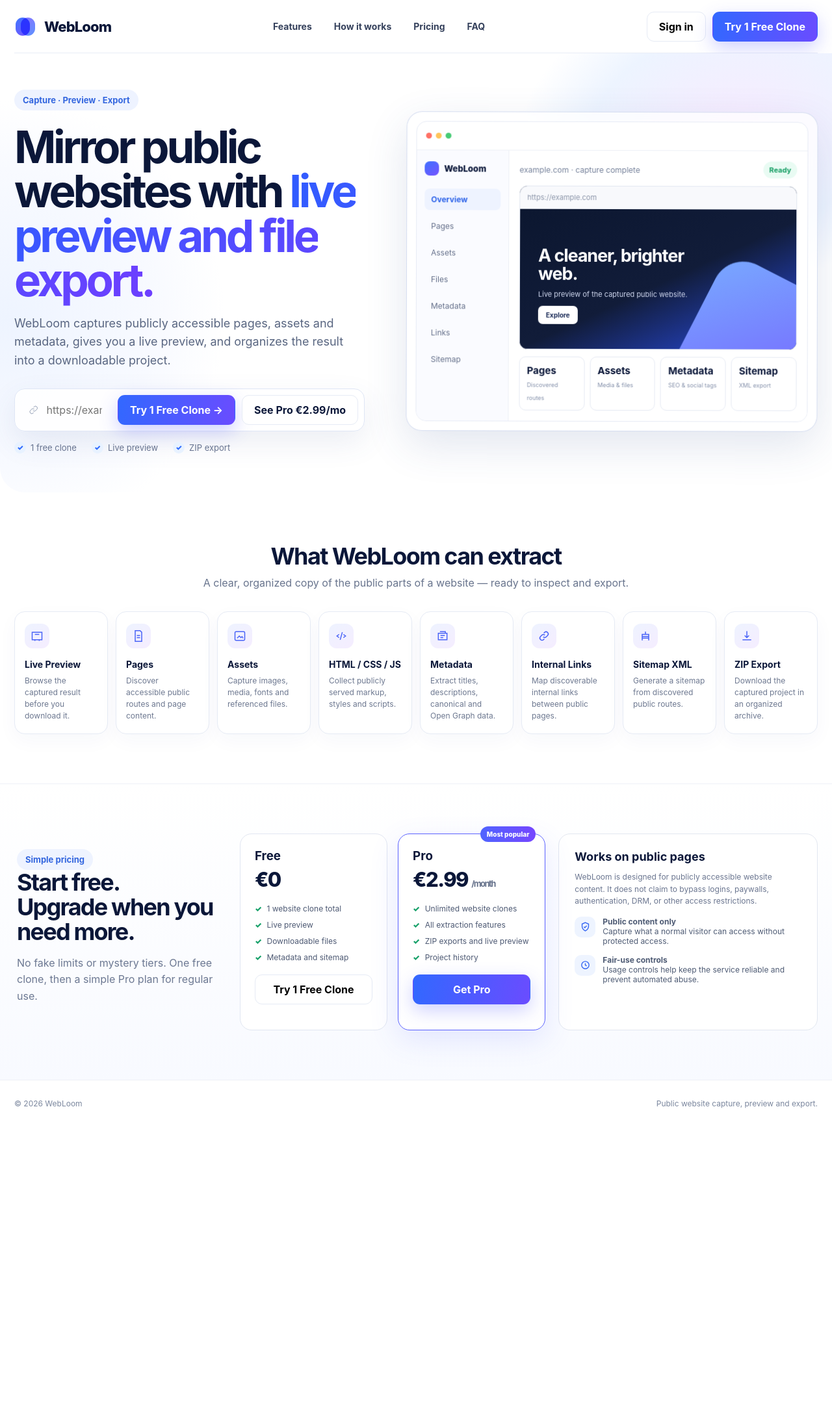
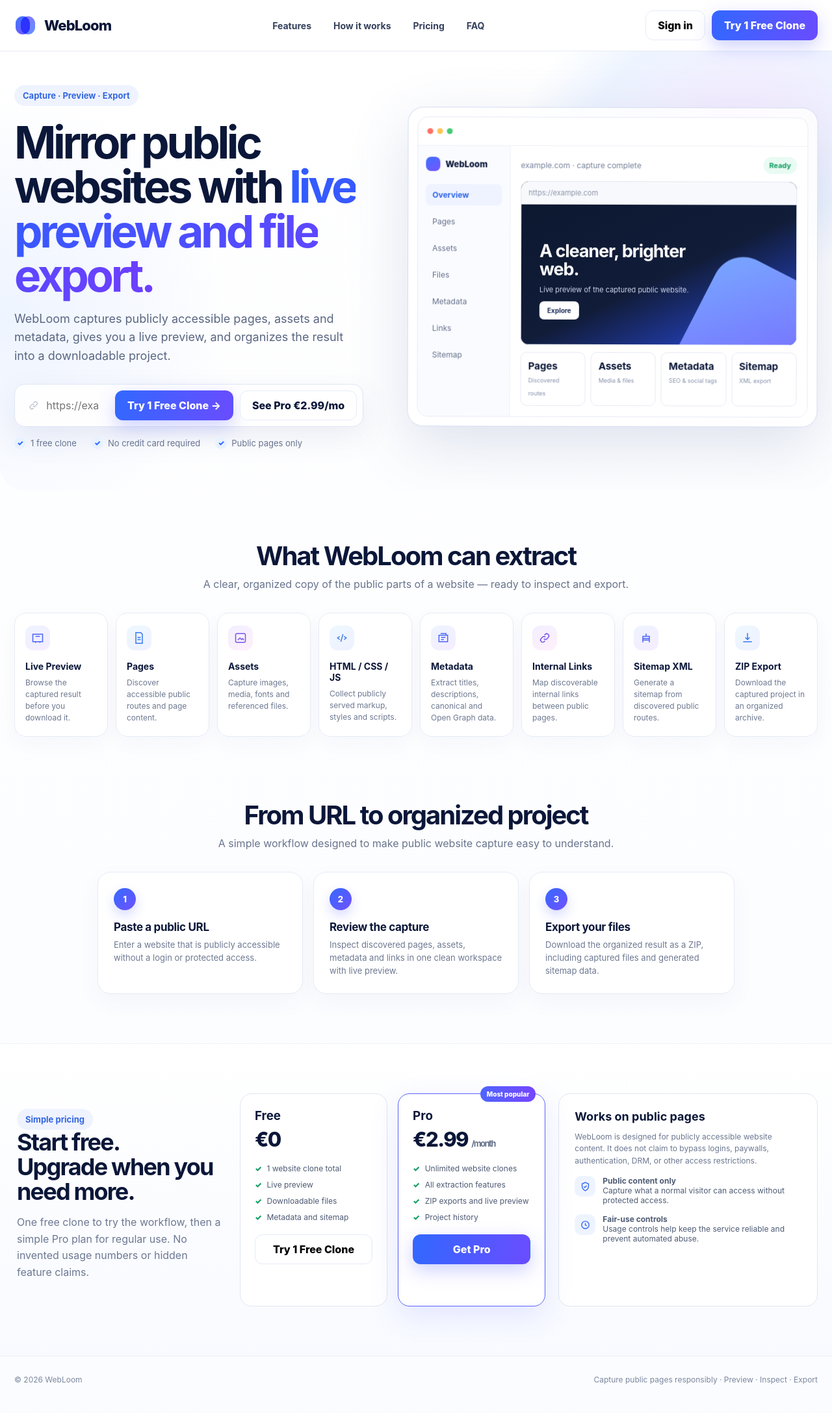
Before and after one commit to greenman9909-cmd/spa-ripper, a Flask app: page / in a window 1280 px wide. Shown: the whole page at 65% size. Before the commit the page ends 1706 px from the top, so only its background shows below. Run offline with Flask 3, Linux system fonts and the light colour scheme.

Commit message:
Polish WebLoom landing page

```diff
--- a/web/templates/index.html
+++ b/web/templates/index.html
@@ -13,11 +13,11 @@
     }
     *{box-sizing:border-box}
     html{scroll-behavior:smooth}
-    body{margin:0;font-family:Inter,ui-sans-serif,system-ui,-apple-system,BlinkMacSystemFont,"Segoe UI",sans-serif;color:var(--ink);background:#fff}
+    body{margin:0;font-family:Inter,ui-sans-serif,system-ui,-apple-system,BlinkMacSystemFont,"Segoe UI",sans-serif;color:var(--ink);background:linear-gradient(180deg,#ffffff 0%,#fbfcff 100%);-webkit-font-smoothing:antialiased;text-rendering:optimizeLegibility}
     button,input{font:inherit}
     a{color:inherit;text-decoration:none}
     .wrap{width:min(1420px,calc(100% - 44px));margin:auto}
-    .nav{height:82px;display:flex;align-items:center;justify-content:space-between;gap:28px;border-bottom:1px solid rgba(229,234,245,.85)}
+    .site-header{position:sticky;top:0;z-index:60;background:rgba(255,255,255,.86);backdrop-filter:blur(18px);-webkit-backdrop-filter:blur(18px);border-bottom:1px solid rgba(225,231,243,.82)}.nav{height:78px;display:flex;align-items:center;justify-content:space-between;gap:28px}
     .brand{display:flex;align-items:center;gap:12px;font-size:22px;font-weight:800;letter-spacing:-.04em}
     .logo{width:34px;height:34px;position:relative}
     .logo:before,.logo:after{content:"";position:absolute;border-radius:18px;width:22px;height:28px;top:3px}
@@ -25,13 +25,13 @@
     .logo:after{right:2px;background:linear-gradient(145deg,#7e63ff,#4b86ff);mix-blend-mode:multiply;opacity:.9}
     .links{display:flex;align-items:center;gap:34px;font-size:14px;font-weight:650;color:#35415c}
     .navcta{display:flex;gap:10px;align-items:center}
-    .btn{border:1px solid var(--line);border-radius:11px;padding:12px 18px;background:#fff;font-weight:750;cursor:pointer;transition:.2s}
-    .btn:hover{transform:translateY(-1px);box-shadow:0 9px 24px rgba(49,78,148,.1)}
+    .btn{border:1px solid var(--line);border-radius:12px;padding:12px 18px;background:#fff;font-weight:780;cursor:pointer;transition:transform .18s ease,box-shadow .18s ease,border-color .18s ease,background .18s ease;display:inline-flex;align-items:center;justify-content:center;gap:7px}
+    .btn:hover{transform:translateY(-2px);box-shadow:0 12px 28px rgba(49,78,148,.12);border-color:#d7deef}.btn:active{transform:translateY(0)}.btn:focus-visible,input:focus-visible,a:focus-visible{outline:3px solid rgba(54,103,255,.18);outline-offset:3px}
     .btn.primary{border-color:transparent;color:#fff;background:linear-gradient(100deg,var(--blue),var(--violet));box-shadow:0 10px 28px rgba(72,83,255,.26)}
     .hero{position:relative;overflow:hidden;border-radius:0 0 38px 38px}
     .hero:before{content:"";position:absolute;width:680px;height:680px;border-radius:50%;left:-330px;top:70px;background:radial-gradient(circle,#eef4ff 0,#f8faff 48%,rgba(255,255,255,0) 70%)}
     .hero:after{content:"";position:absolute;width:680px;height:480px;right:-190px;top:-120px;background:radial-gradient(ellipse,#f7ebff 0,#edf4ff 48%,rgba(255,255,255,0) 72%);transform:rotate(-14deg)}
-    .hero-grid{position:relative;z-index:2;display:grid;grid-template-columns:.92fr 1.08fr;gap:64px;align-items:center;min-height:590px;padding:56px 0 60px}
+    .hero-grid{position:relative;z-index:2;display:grid;grid-template-columns:.92fr 1.08fr;gap:68px;align-items:center;min-height:580px;padding:52px 0 64px}
     .eyebrow{display:inline-flex;align-items:center;gap:8px;background:#eef3ff;color:#3366df;border-radius:999px;padding:8px 13px;font-size:13px;font-weight:750}
     h1{font-size:clamp(46px,5.4vw,78px);line-height:.99;letter-spacing:-.062em;margin:22px 0 18px;max-width:690px}
     .grad{background:linear-gradient(90deg,#315cff,#6d3fff);-webkit-background-clip:text;background-clip:text;color:transparent}
@@ -43,7 +43,7 @@
     .subline{display:flex;gap:23px;flex-wrap:wrap;margin-top:16px;font-size:13px;color:#67738f}
     .check{display:flex;gap:7px;align-items:center}
     .dotcheck{width:18px;height:18px;border-radius:50%;background:#e8f2ff;color:#2d69ff;display:grid;place-items:center;font-weight:900;font-size:11px}
-    .preview{background:rgba(255,255,255,.76);border:1px solid rgba(211,220,240,.95);border-radius:24px;padding:14px;box-shadow:var(--shadow);backdrop-filter:blur(10px);transform:rotate(.15deg)}
+    .preview{background:rgba(255,255,255,.8);border:1px solid rgba(211,220,240,.95);border-radius:24px;padding:14px;box-shadow:0 30px 90px rgba(67,91,154,.17);backdrop-filter:blur(12px);transform:rotate(.15deg);transition:transform .3s ease,box-shadow .3s ease}.preview:hover{transform:translateY(-3px) rotate(0);box-shadow:0 36px 100px rgba(67,91,154,.21)}
     .window{overflow:hidden;border-radius:16px;background:#fff;border:1px solid #e7ebf5}
     .wtop{height:44px;display:flex;align-items:center;gap:8px;padding:0 14px;border-bottom:1px solid #edf0f6}
     .traffic{width:9px;height:9px;border-radius:50%;background:#ff7165;box-shadow:15px 0 #ffc45a,30px 0 #47cb75}
@@ -71,14 +71,14 @@
     .stat b{display:block;font-size:15px}.stat small{font-size:9px;color:#8490aa}
     .section{padding:76px 0}
     .section-title{text-align:center;margin-bottom:34px}
-    .section-title h2{font-size:36px;letter-spacing:-.045em;margin:0 0 9px}
+    .section-title h2{font-size:clamp(31px,3.2vw,40px);letter-spacing:-.05em;margin:0 0 9px}
     .section-title p{margin:0;color:#68748d}
     .features{display:grid;grid-template-columns:repeat(8,1fr);gap:12px}
-    .feature{border:1px solid var(--line);border-radius:16px;padding:18px 15px;min-height:168px;background:#fff;box-shadow:0 10px 30px rgba(42,69,129,.035)}
+    .feature{border:1px solid var(--line);border-radius:18px;padding:19px 16px;min-height:168px;background:rgba(255,255,255,.94);box-shadow:0 10px 30px rgba(42,69,129,.035);transition:transform .2s ease,box-shadow .2s ease,border-color .2s ease}.feature:hover{transform:translateY(-4px);box-shadow:0 18px 38px rgba(42,69,129,.09);border-color:#dce3f4}
     .icon{width:38px;height:38px;border-radius:12px;display:grid;place-items:center;margin-bottom:16px;background:linear-gradient(145deg,#eef3ff,#f5edff);color:#4a64f7}
-    .icon svg{width:20px;height:20px;stroke:currentColor;fill:none;stroke-width:1.8}
+    .icon svg{width:20px;height:20px;stroke:currentColor;fill:none;stroke-width:1.8}.feature:nth-child(2n) .icon{background:linear-gradient(145deg,#eef8ff,#eef1ff);color:#3978ef}.feature:nth-child(3n) .icon{background:linear-gradient(145deg,#f2efff,#fff0fb);color:#7655ef}
     .feature h3{font-size:14px;margin:0 0 8px}.feature p{font-size:12px;line-height:1.5;color:#6d7890;margin:0}
-    .pricing-zone{background:linear-gradient(180deg,#fff,#f8faff);border-top:1px solid #eef1f8}
+    .how-zone{padding-top:20px}.steps{display:grid;grid-template-columns:repeat(3,1fr);gap:16px;max-width:980px;margin:0 auto}.step{position:relative;border:1px solid var(--line);background:#fff;border-radius:20px;padding:24px;box-shadow:0 12px 34px rgba(42,69,129,.045)}.stepnum{width:34px;height:34px;border-radius:50%;display:grid;place-items:center;background:linear-gradient(135deg,#3569ff,#7051ff);color:#fff;font-weight:850;font-size:13px;margin-bottom:16px;box-shadow:0 8px 18px rgba(73,87,255,.22)}.step h3{margin:0 0 7px;font-size:17px;letter-spacing:-.02em}.step p{margin:0;color:#6d7891;line-height:1.55;font-size:13px}.pricing-zone{background:linear-gradient(180deg,#fff,#f8faff);border-top:1px solid #eef1f8}
     .pricing{display:grid;grid-template-columns:.82fr 1.18fr 1fr;gap:20px;align-items:stretch}
     .priceintro{padding:24px 4px}.priceintro h2{font-size:36px;line-height:1.06;letter-spacing:-.05em;margin:0 0 15px}.priceintro p{color:#6c7892;line-height:1.6}
     .plans{display:grid;grid-template-columns:1fr 1fr;gap:16px}
@@ -97,17 +97,17 @@
     @media(max-width:1100px){
       .hero-grid{grid-template-columns:1fr;padding-top:40px}.preview{max-width:820px}.features{grid-template-columns:repeat(4,1fr)}.pricing{grid-template-columns:1fr}.priceintro{text-align:center}.plans{max-width:740px;margin:auto;width:100%}.safety{max-width:740px;margin:auto}
     }
-    @media(max-width:760px){
+    @media(max-width:760px){.steps{grid-template-columns:1fr}.site-header{position:sticky}.nav{height:68px}
       .wrap{width:min(100% - 28px,1420px)}.links{display:none}.nav{height:70px}.navcta .btn:first-child{display:none}
       .hero-grid{min-height:auto;gap:34px;padding:34px 0 44px}h1{font-size:45px}.lead{font-size:16px}
       .urlbar{grid-template-columns:1fr}.urlbar>.btn{width:100%}.app{grid-template-columns:94px 1fr}.side{padding:12px 8px}.menu span{font-size:10px;padding:8px 6px}.sidebrand{font-size:0}.summary{grid-template-columns:1fr 1fr}
       .features{grid-template-columns:repeat(2,1fr)}.feature{min-height:155px}.plans{grid-template-columns:1fr}.section{padding:54px 0}
     }
-    @media(max-width:480px){h1{font-size:39px}.features{grid-template-columns:1fr}.app{grid-template-columns:76px 1fr}.browser{min-width:0}.sitecopy{left:18px}.sitecopy strong{font-size:22px}.summary{grid-template-columns:1fr 1fr}.navcta .btn.primary{padding:10px 12px}}
+    @media(max-width:480px){h1{font-size:39px}.hero{border-radius:0 0 26px 26px}.features{grid-template-columns:1fr}.app{grid-template-columns:76px 1fr}.browser{min-width:0}.sitecopy{left:18px}.sitecopy strong{font-size:22px}.summary{grid-template-columns:1fr 1fr}.navcta .btn.primary{padding:10px 12px}}
   </style>
 </head>
 <body>
-  <header class="wrap">
+  <header class="site-header"><div class="wrap">
     <nav class="nav">
       <a class="brand" href="#"><span class="logo" aria-hidden="true"></span><span>WebLoom</span></a>
       <div class="links">
@@ -115,7 +115,7 @@
       </div>
       <div class="navcta"><button class="btn">Sign in</button><a class="btn primary" href="#pricing">Try 1 Free Clone</a></div>
     </nav>
-  </header>
+  </div></header>
 
   <main>
     <section class="hero">
@@ -134,8 +134,8 @@
           </div>
           <div class="subline">
             <span class="check"><span class="dotcheck">✓</span>1 free clone</span>
-            <span class="check"><span class="dotcheck">✓</span>Live preview</span>
-            <span class="check"><span class="dotcheck">✓</span>ZIP export</span>
+            <span class="check"><span class="dotcheck">✓</span>No credit card required</span>
+            <span class="check"><span class="dotcheck">✓</span>Public pages only</span>
           </div>
         </div>
 
@@ -180,9 +180,19 @@
       </div>
     </section>
 
+
+    <section class="section how-zone wrap" id="how">
+      <div class="section-title"><h2>From URL to organized project</h2><p>A simple workflow designed to make public website capture easy to understand.</p></div>
+      <div class="steps">
+        <article class="step"><div class="stepnum">1</div><h3>Paste a public URL</h3><p>Enter a website that is publicly accessible without a login or protected access.</p></article>
+        <article class="step"><div class="stepnum">2</div><h3>Review the capture</h3><p>Inspect discovered pages, assets, metadata and links in one clean workspace with live preview.</p></article>
+        <article class="step"><div class="stepnum">3</div><h3>Export your files</h3><p>Download the organized result as a ZIP, including captured files and generated sitemap data.</p></article>
+      </div>
+    </section>
+
     <section class="section pricing-zone" id="pricing">
       <div class="wrap pricing">
-        <div class="priceintro"><span class="eyebrow">Simple pricing</span><h2>Start free.<br/>Upgrade when you need more.</h2><p>No fake limits or mystery tiers. One free clone, then a simple Pro plan for regular use.</p></div>
+        <div class="priceintro"><span class="eyebrow">Simple pricing</span><h2>Start free.<br/>Upgrade when you need more.</h2><p>One free clone to try the workflow, then a simple Pro plan for regular use. No invented usage numbers or hidden feature claims.</p></div>
         <div class="plans">
           <article class="plan">
             <h3>Free</h3><div class="money">€0</div>
@@ -205,6 +215,6 @@
     </section>
   </main>
 
-  <footer><div class="wrap foot"><span>© 2026 WebLoom</span><span>Public website capture, preview and export.</span></div></footer>
+  <footer><div class="wrap foot"><span>© 2026 WebLoom</span><span>Capture public pages responsibly · Preview · Inspect · Export</span></div></footer>
 </body>
 </html>
```
